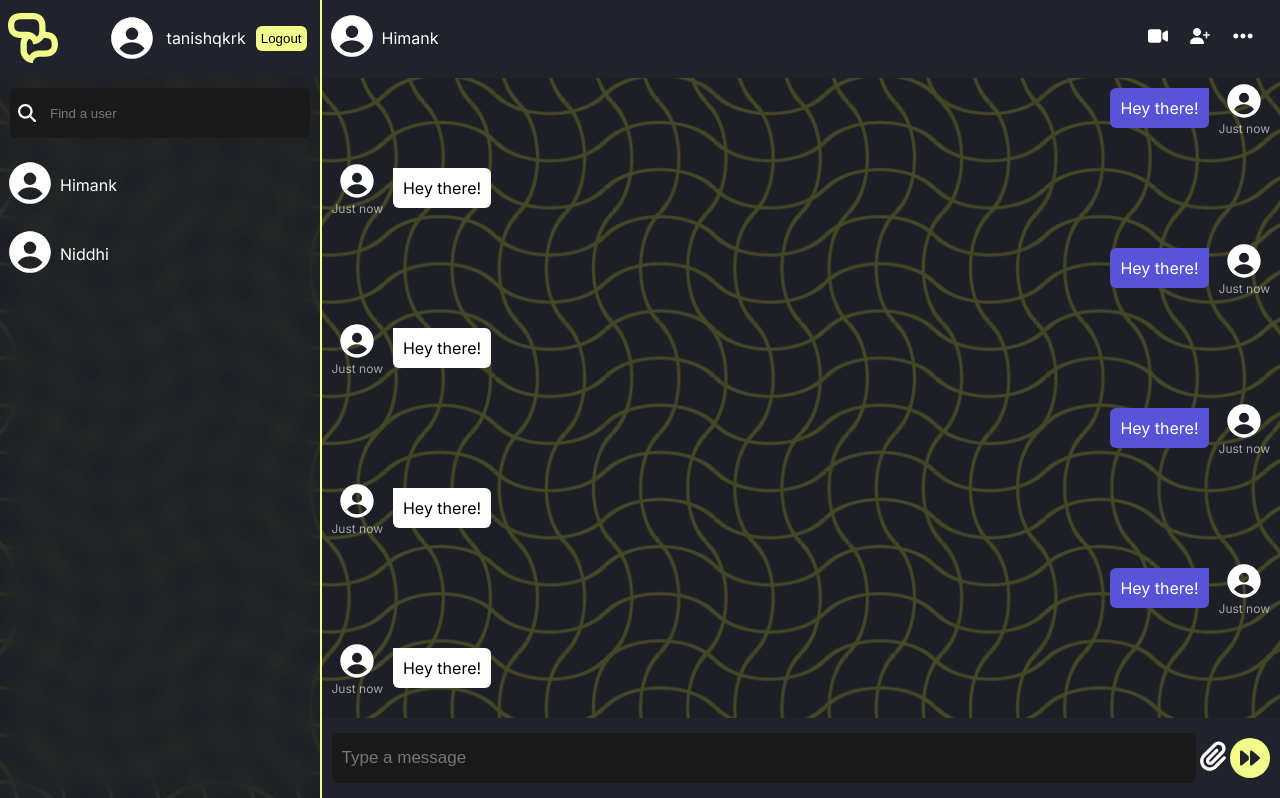
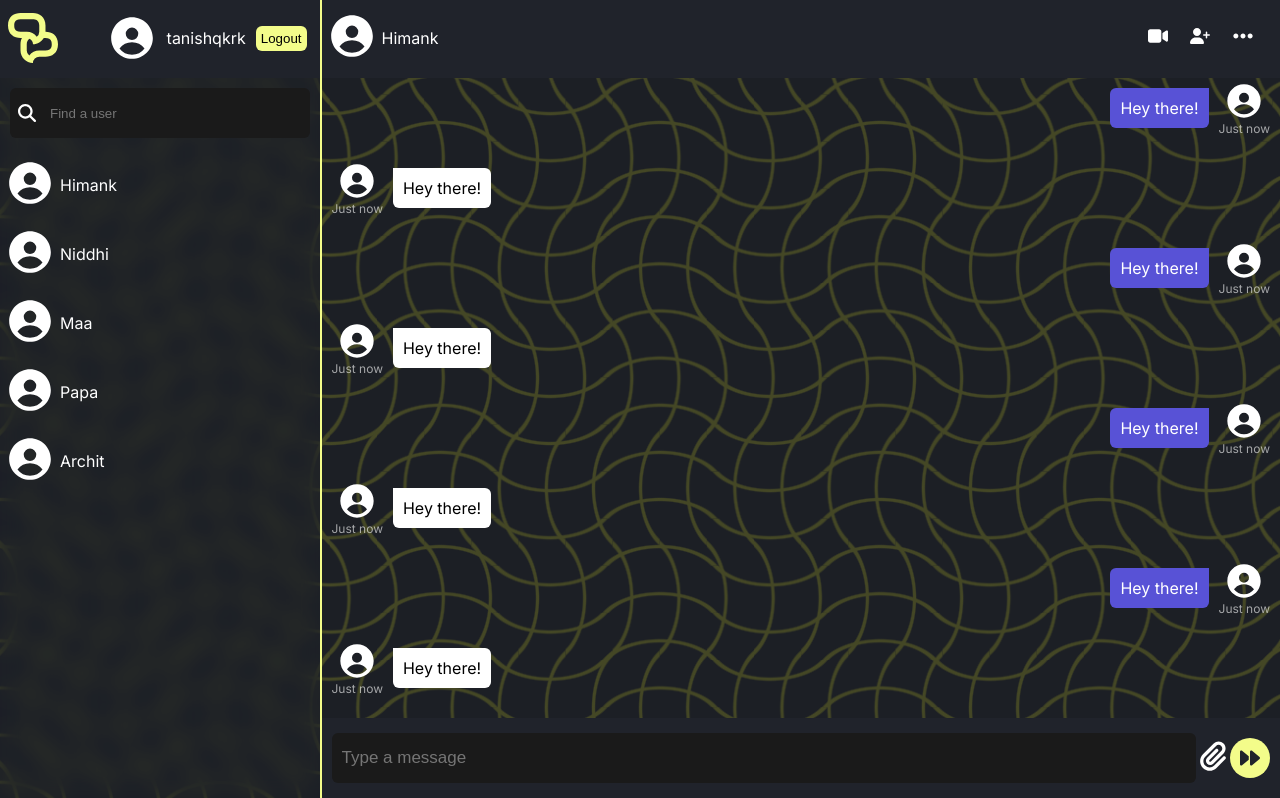
Before and after one commit to tanishqkrk/sperse, a React (Vite) app: page / in a window 1280 px wide. Shown: the part 1602-2400 px from the top of the page. Built offline with nearby package versions, Linux system fonts and the light colour scheme.

Commit message:
minor updates

```diff
--- a/src/components/Chats.jsx
+++ b/src/components/Chats.jsx
@@ -5,6 +5,18 @@ const Chats = () => {
                 <div className="userImgContainer"><img src="/user.svg" alt="" className="userImg" /></div>
                 <div className="userName">Niddhi</div>
             </div>
+            <div className="userChat">
+                <div className="userImgContainer"><img src="/user.svg" alt="" className="userImg" /></div>
+                <div className="userName">Maa</div>
+            </div>
+            <div className="userChat">
+                <div className="userImgContainer"><img src="/user.svg" alt="" className="userImg" /></div>
+                <div className="userName">Papa</div>
+            </div>
+            <div className="userChat">
+                <div className="userImgContainer"><img src="/user.svg" alt="" className="userImg" /></div>
+                <div className="userName">Archit</div>
+            </div>
         </div>
     )
 }
--- a/src/styles/Responsiveness.css
+++ b/src/styles/Responsiveness.css
@@ -37,6 +37,7 @@
     .showContacts {
         display: flex;
         background-color: var(--background-color);
+        /* background-color: black; */
         border-radius: 50%;
         /* padding: 10px; */
         width: 50px;
@@ -44,6 +45,7 @@
         justify-content: center;
         align-items: center;
         margin: 0 5px;
+        padding: 5px;
     }
 
     .showContactsIcon {
```
